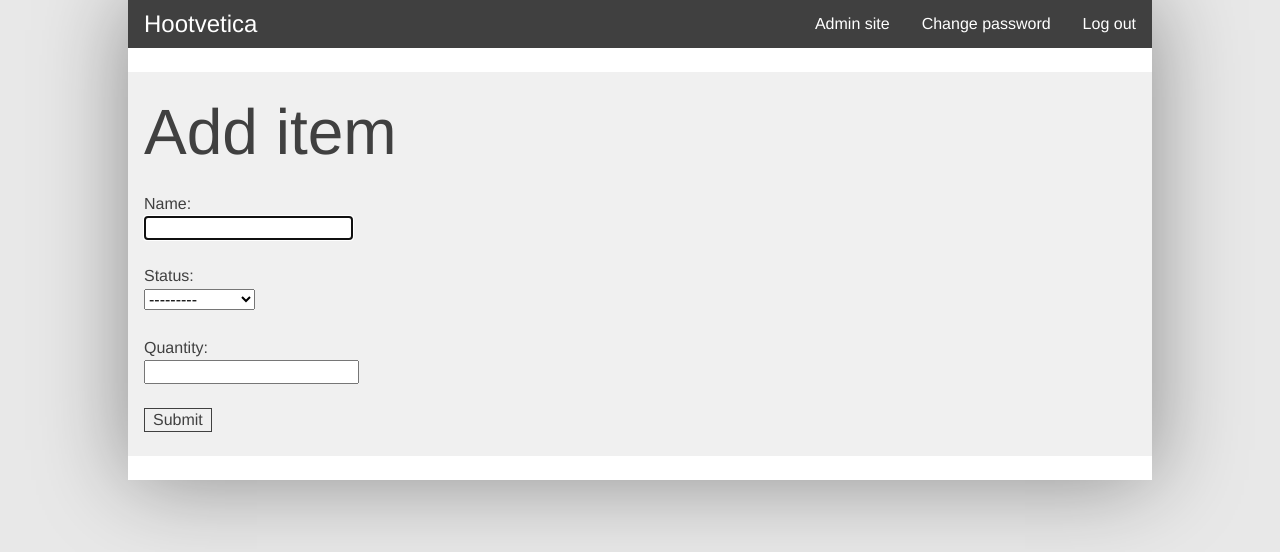
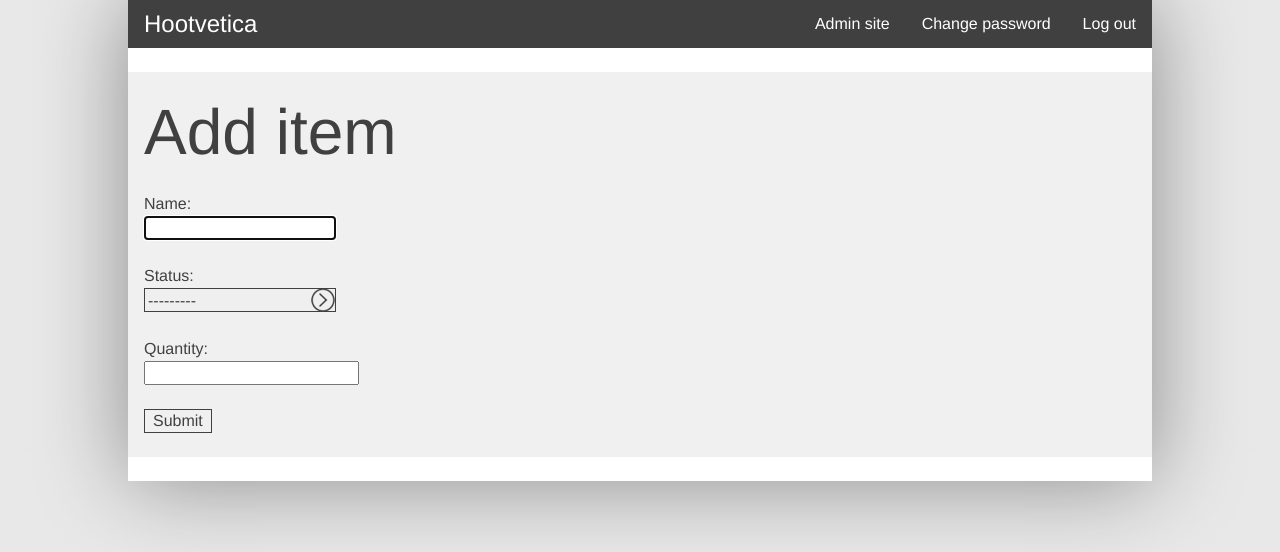
Before and after one commit to ninepints/hootvetica, a Django app: page /item/add/ in a window 1280 px wide. Shown: the top 552 px of the page. Run offline with Django 3.2, Linux system fonts and the light colour scheme; the visitor is signed in with stand-in values (Sample User, id 1); parts of the project's set-up code (start-up, migrations or seed data) failed here and were passed over; some libraries are stand-ins or nearby versions.

Commit message:
Updated form styling

```diff
--- a/hootvetica/static/food/css/base.css
+++ b/hootvetica/static/food/css/base.css
@@ -176,13 +176,32 @@ input[type="text"], input[type="password"]
     -o-box-sizing: border-box;
     box-sizing: border-box;
     border: 0.0625em solid rgb(64,64,64);
-    padding: 0;
+    padding: 0 0.1875em;
     height: 1.5em;
+    color: rgb(64,64,64);
 }
 
-input[type="text"]:disabled, input[type="password"]:disabled
+select
 {
-    opacity: 0.5;
+    -webkit-appearance: none;
+    -webkit-box-sizing: border-box;
+    -moz-box-sizing: border-box;
+    -ms-box-sizing: border-box;
+    -o-box-sizing: border-box;
+    box-sizing: border-box;
+    border: 0.0625em solid rgb(64,64,64);
+    border-radius: 0;
+    padding: 0 0.1875em;
+    height: 1.5em;
+    background-image: url(../../food/img/arrow-d-24.png);
+    background-position: right center;
+    background-repeat: no-repeat;
+    color: rgb(64,64,64);
+}
+
+input[type="text"], input[type="password"], select
+{
+    width: 12em;
 }
 
 input[type="button"], input[type="submit"]
@@ -200,16 +219,20 @@ input[type="button"]:active, input[type="submit"]:active
     color: white;
 }
 
-input[type="button"]:disabled, input[type="submit"]:disabled
-{
-    opacity: 0.5;
-    background-color: transparent;
-    color: rgb(64,64,64);
-}
-
 input[type="submit"]
 {
     margin: 0 0 1.5em;
+}
+
+input:disabled
+{
+    opacity: 0.5;
+}
+
+input[type="button"]:disabled, input[type="submit"]:disabled
+{
+    background-color: transparent;
+    color: rgb(64,64,64);
 }
 
 
```
